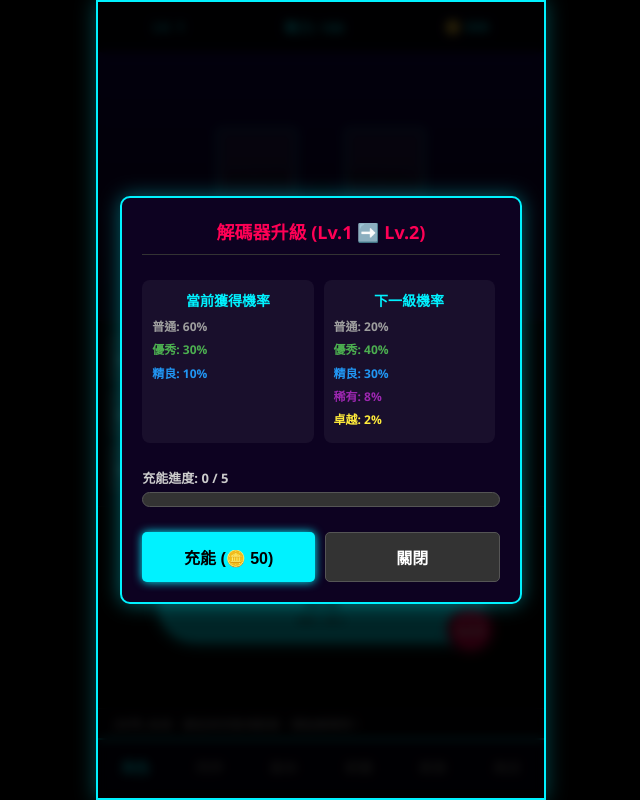
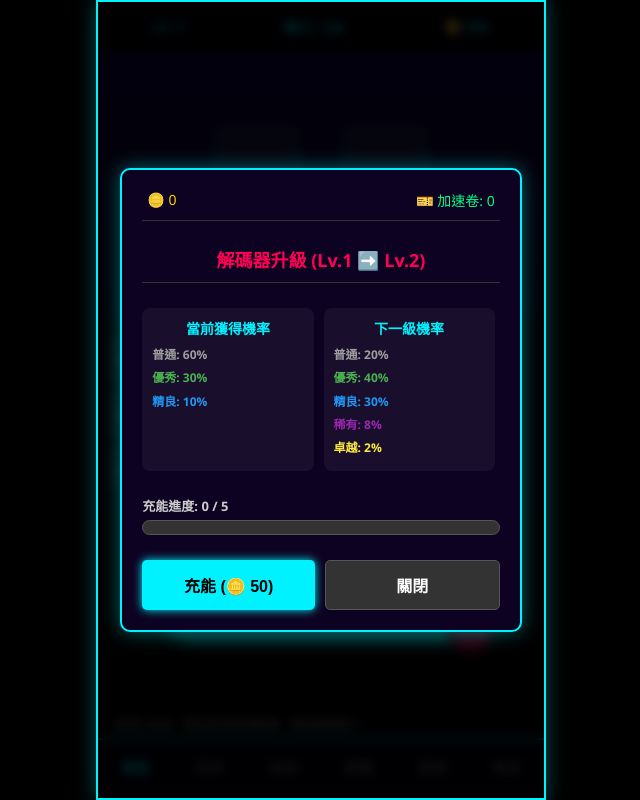
Before and after one commit to mymcworld3-droid/intellitower, a website: page public/index.html in a window 1280 px wide. Both pictures are taken after a click on the button "Lv.1". Shown: the whole page, without its empty margins (319-959 px from the left). Drawn offline with Linux system fonts and the light colour scheme.

```diff
--- a/public/index.html
+++ b/public/index.html
@@ -55,6 +55,11 @@
 
         <div id="upgrade-modal" class="modal-overlay" style="display: none;">
             <div class="modal-content" style="width: 90%; max-height: 85vh;">
+                <div class="modal-top-info" style="display: flex; justify-content: space-between; padding: 0 5px 10px; font-size: 14px; border-bottom: 1px solid #333; margin-bottom: 10px;">
+                    <div style="color: #ffd700;">🪙 <span id="upg-modal-gold">0</span></div>
+                    <div style="color: #00ff88;">🎫 加速卷: <span id="upg-modal-scrolls">0</span></div>
+                </div>
+
                 <div class="modal-header">解碼器升級 (Lv.<span id="upg-current-lv">1</span> ➡️ Lv.<span id="upg-next-lv">2</span>)</div>
 
                 <div class="rates-comparison" style="overflow-y: auto; flex: 1; margin: 10px 0; padding-right: 5px;">
```
